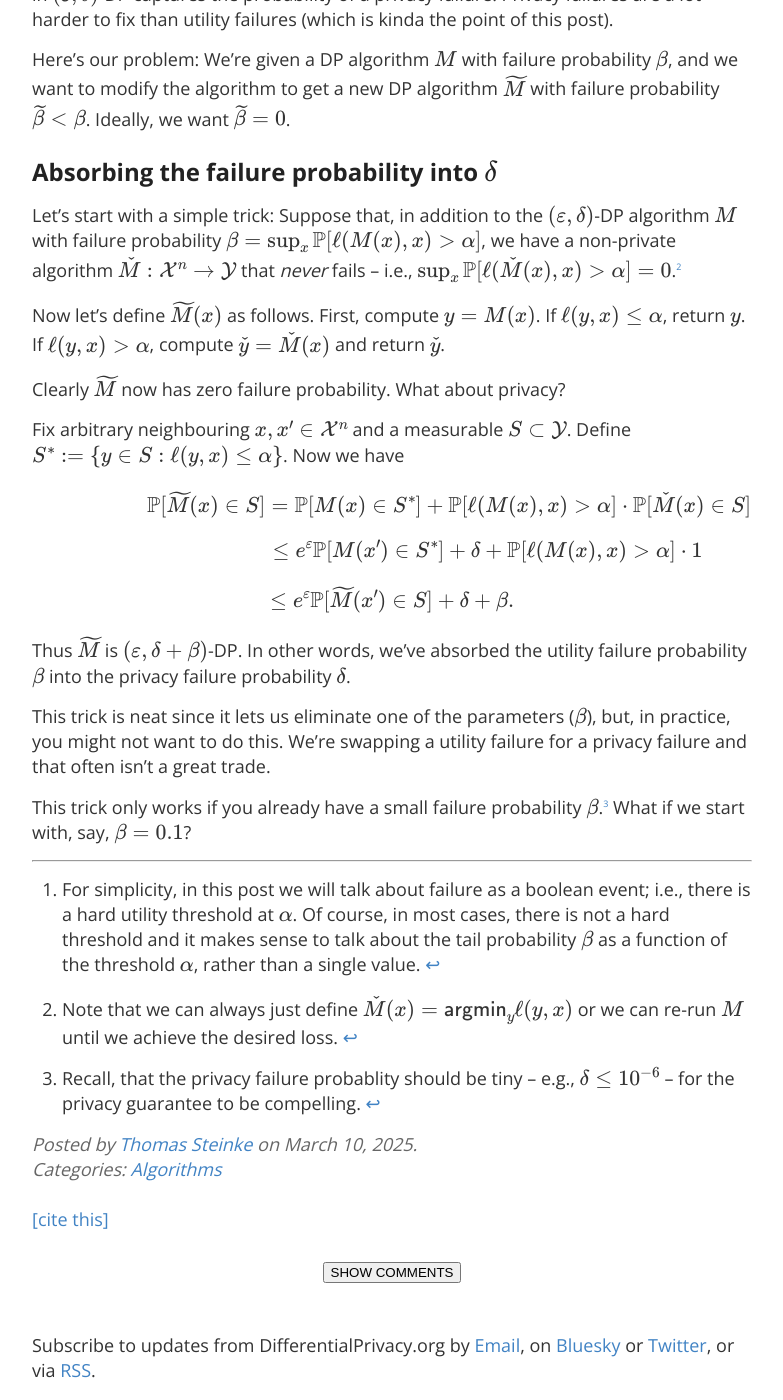
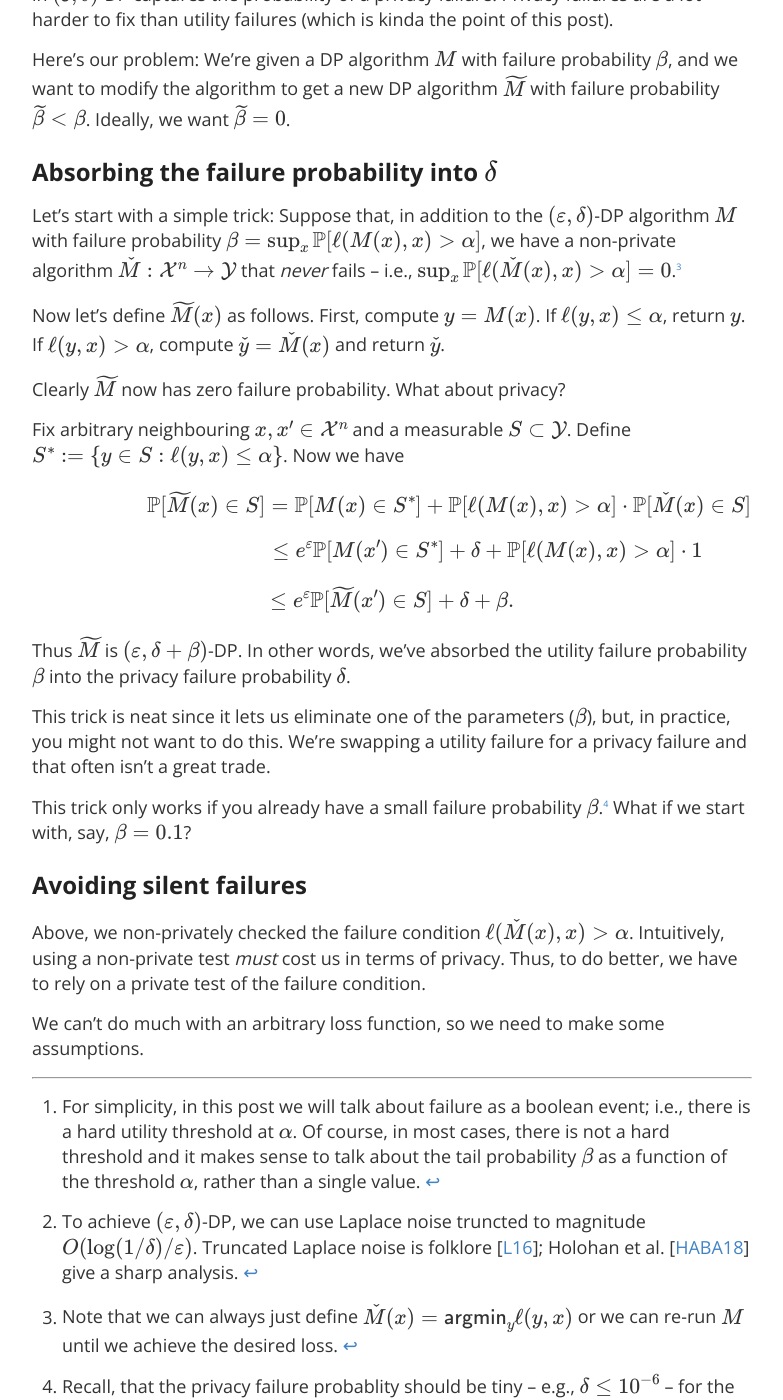
Before and after one commit to differentialprivacy/differentialprivacy, a Jekyll site: the page built from _posts/2025-03-10-fail-prob.md, in a window 1280 px wide and 1400 px high, scrolled down 743 px. Shown: the whole window, without its empty margins (248-1031 px from the left). Built offline with Jekyll 4.4.1, drawn with Linux system fonts in a browser that asks for light colours; comment, search, counter and statistics services are not loaded; some of the changed text lies outside the part shown.

Commit message:
post on reducing failure probability

```diff
--- a/_posts/2025-03-10-fail-prob.md
+++ b/_posts/2025-03-10-fail-prob.md
@@ -45,7 +45,20 @@ This trick is neat since it lets us eliminate one of the parameters (\\\(\\beta\
 
 This trick only works if you already have a small failure probability \\\(\\beta\\\).[^3] What if we start with, say, \\\(\\beta=0.1\\\)?
 
+## Avoiding silent failures
+
+Above, we non-privately checked the failure condition \\\(\\ell\(\\check{M}\(x\),x\)&gt;\\alpha\\\).
+Intuitively, using a non-private test _must_ cost us in terms of privacy.
+Thus, to do better, we have to rely on a private test of the failure condition.
+
+We can't do much with an arbitrary loss function, so we need to make some assumptions.
+
+
+
+
+
 ---
 [^1]: For simplicity, in this post we will talk about failure as a boolean event; i.e., there is a hard utility threshold at \\\(\\alpha\\\). Of course, in most cases, there is not a hard threshold and it makes sense to talk about the tail probability \\\(\\beta\\\) as a function of the threshold \\\(\\alpha\\\), rather than a single value.
 [^2]: Note that we can always just define \\\(\\check{M}\(x\) = \\mathsf{argmin}\_y \\ell\(y,x\)\\\) or we can re-run \\\(M\\\) until we achieve the desired loss.
 [^3]: Recall, that the privacy failure probablity should be tiny -- e.g., \\\(\\delta \\le 10^{-6}\\\) -- for the privacy guarantee to be compelling.
+[^tlap]: To achieve \\\(\(\\varepsilon,\\delta\)\\\)-DP, we can use Laplace noise truncted to magnitude \\\(O\(\\log\(1/\\delta\)/\\varepsilon\)\\\). Truncated Laplace noise is folklore [[L16](https://arxiv.org/abs/1607.08554 "Fang Liu. Statistical Properties of Sanitized Results from Differentially Private Laplace Mechanism with Univariate Bounding Constraints. 2016.")]; Holohan et al. [[HABA18](https://arxiv.org/abs/1808.10410 "Naoise Holohan, Spiros Antonatos, Stefano Braghin, Pól Mac Aonghusa. The Bounded Laplace Mechanism in Differential Privacy. 2018.")] give a sharp analysis.
```
Also changed, not shown: other parts of _posts/2025-03-10-fail-prob.md (+1 -1 lines).
